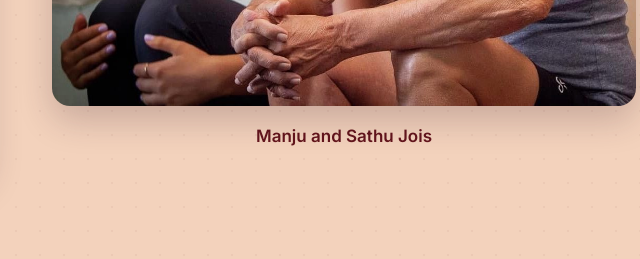
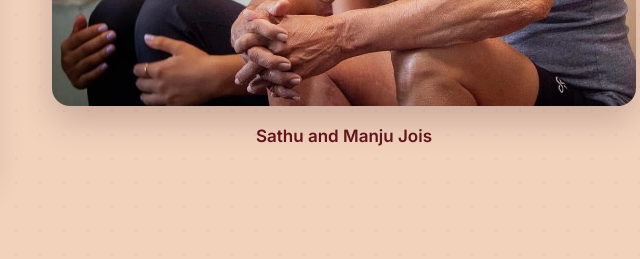
Before and after one commit to gyreich/gobind-yoga, a website: page index.html in a window 1280 px wide. Shown: the part 1380-1639 px from the top of the page, 620-1260 px from the left. Drawn offline with Linux system fonts and the light colour scheme.

Commit message:
Workshop photo caption: name them left to right
Co-Authored-By: Claude Opus 5.5 <noreply@anthropic.com>

```diff
--- a/index.html
+++ b/index.html
@@ -113,7 +113,7 @@
               />
             </div>
           </div>
-          <figcaption>Manju and Sathu Jois</figcaption>
+          <figcaption>Sathu and Manju Jois</figcaption>
         </figure>
       </div>
     </section>
```
